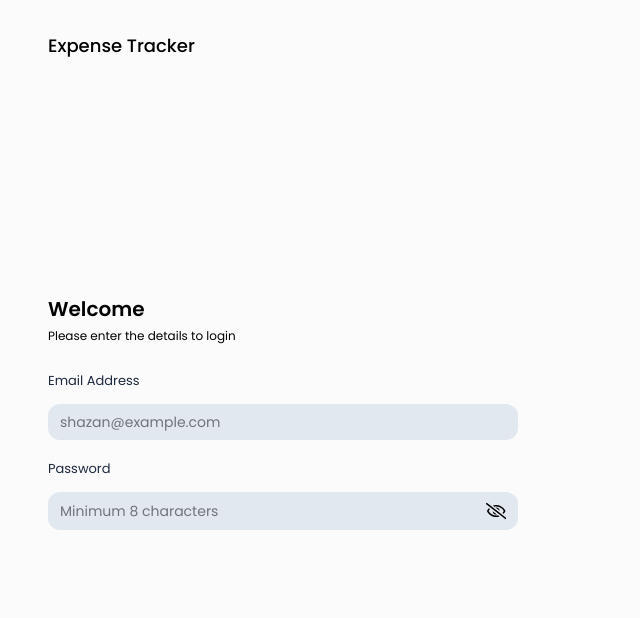
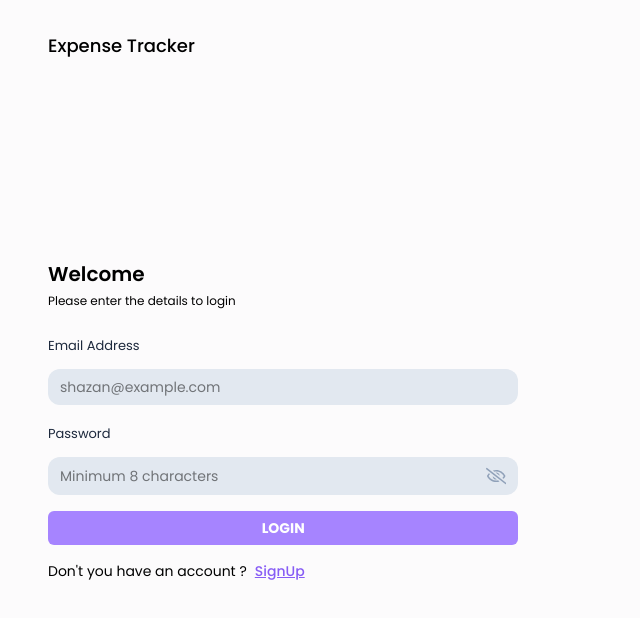
Before and after one commit to mfmshazan/ExpenseTracker, a React (Vite) app in the folder frontend/expense-tracker/: page /login in a window 1280 px wide. Shown: the top 618 px of the page, without its empty margins (0-640 px from the left). Built offline with nearby package versions, Linux system fonts and the light colour scheme.

Commit message:
third commit

```diff
--- a/frontend/expense-tracker/src/components/inputs/Input.jsx
+++ b/frontend/expense-tracker/src/components/inputs/Input.jsx
@@ -23,11 +23,13 @@ const Input = ({ value, onChange, placeholder, label, type }) => {
                     {showPassword ? (
                         <FaRegEye
                             size={22}
+                            className='cursor-pointer text-primary'
                             onClick={() => toggleShowPassword()}
                         />
                     ) : (
                         <FaRegEyeSlash
                             size={22}
+                            className='cursor-pointer text-slate-400'
                             onClick={() => toggleShowPassword()}
                         />
                     )}
--- a/frontend/expense-tracker/src/index.css
+++ b/frontend/expense-tracker/src/index.css
@@ -21,3 +21,7 @@
 .input-box{
   @apply w-full flex justify-between border-none py-2 px-3 text-black text-sm bg-slate-200 mb-4 mt-3 rounded-xl gap-3 border border-slate-900
 }
+
+.btn-primary{
+  @apply w-full rounded-md text-white font-bold bg-violet-400 p-[7px] shadow-violet-300 text-sm hover:bg-violet-600 mb-4
+}
--- a/frontend/expense-tracker/src/pages/Auth/Login.jsx
+++ b/frontend/expense-tracker/src/pages/Auth/Login.jsx
@@ -2,6 +2,9 @@ import React, { useState } from 'react'
 import AuthLayout from '../../components/layouts/AuthLayout'
 import { useNavigate } from 'react-router-dom';
 import Input from '../../components/Inputs/Input';
+import { Link } from 'react-router-dom'
+import { validEmail } from '../../utils/helper';
+
 
 const Login = () => {
 
@@ -12,7 +15,21 @@ const Login = () => {
     const navigate = useNavigate();
 
     //Handle Login form
-    const handleLogin = async (e) => { }
+    const handleLogin = async (e) => {
+        e.preventDefault();
+
+        if(!validEmail(email)){
+            setError("Please enter a valid email");
+            return;
+        }
+
+        if(!(password)){
+            setError("Please enter the correct password");
+            return;
+        }
+
+        setError("")
+    }
 
     return (
         <AuthLayout>
@@ -37,6 +54,17 @@ const Login = () => {
                     placeholder = "Minimum 8 characters"
                     type = "password"
                 />
+
+                {error && <p className='text-red-500 font.sm pb-3'>{email}</p>}
+
+                <button type='submit' className='btn-primary'>
+                    LOGIN
+                </button>
+            <p className='text-sm'> Don't you have an account ?
+                <Link to='/signup' className='font-medium text-primary underline ml-2 hover:text-violet-700'>
+                     SignUp
+                </Link>
+                </p>
                 </form>
             </div>
         </AuthLayout>
--- a/frontend/expense-tracker/src/utils/helper.js
+++ b/frontend/expense-tracker/src/utils/helper.js
@@ -0,0 +1,3 @@
+export const validEmail = (email) => {
+    return /\S+@\S+\.\S+/.test(email)
+}
```
